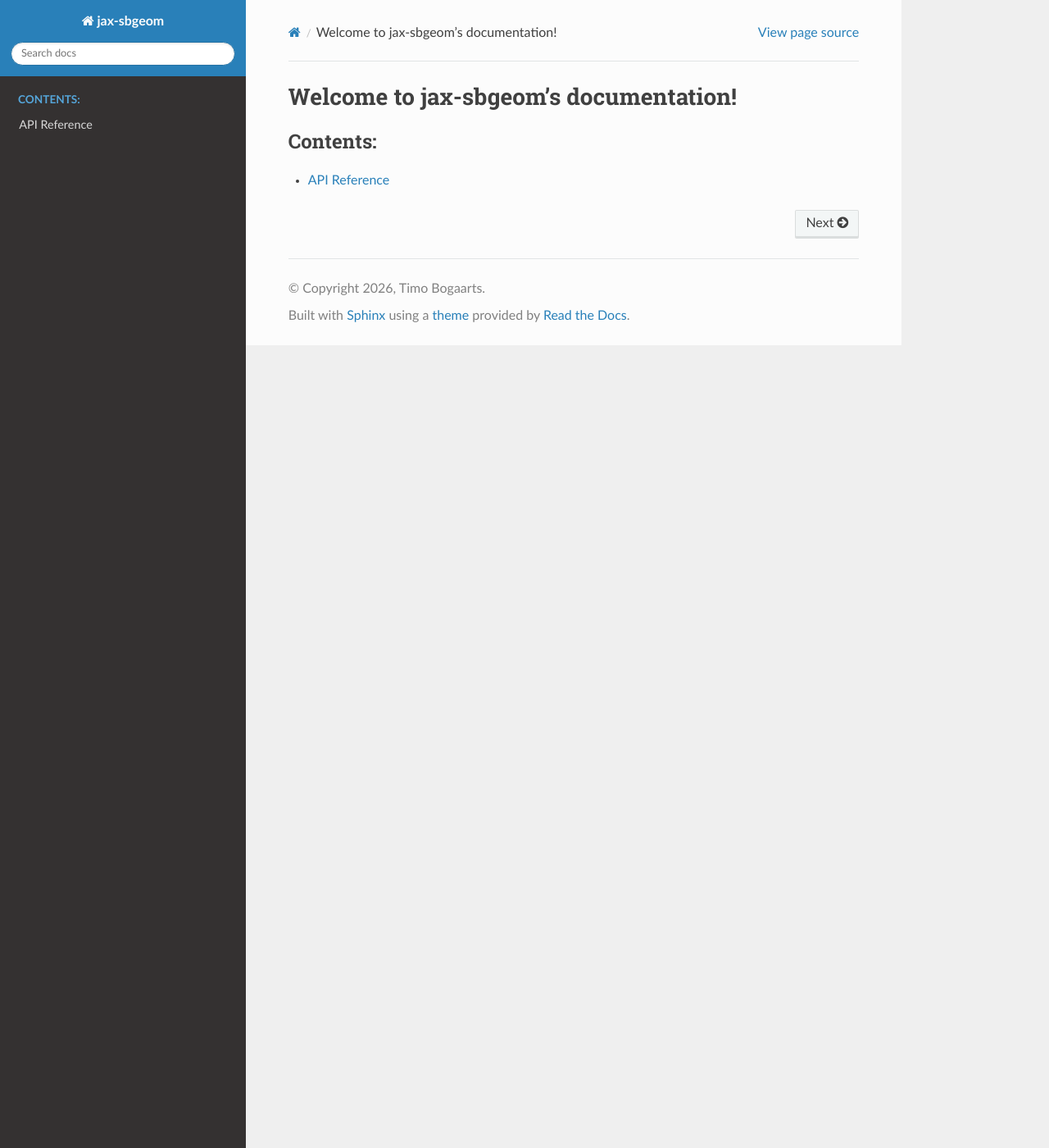
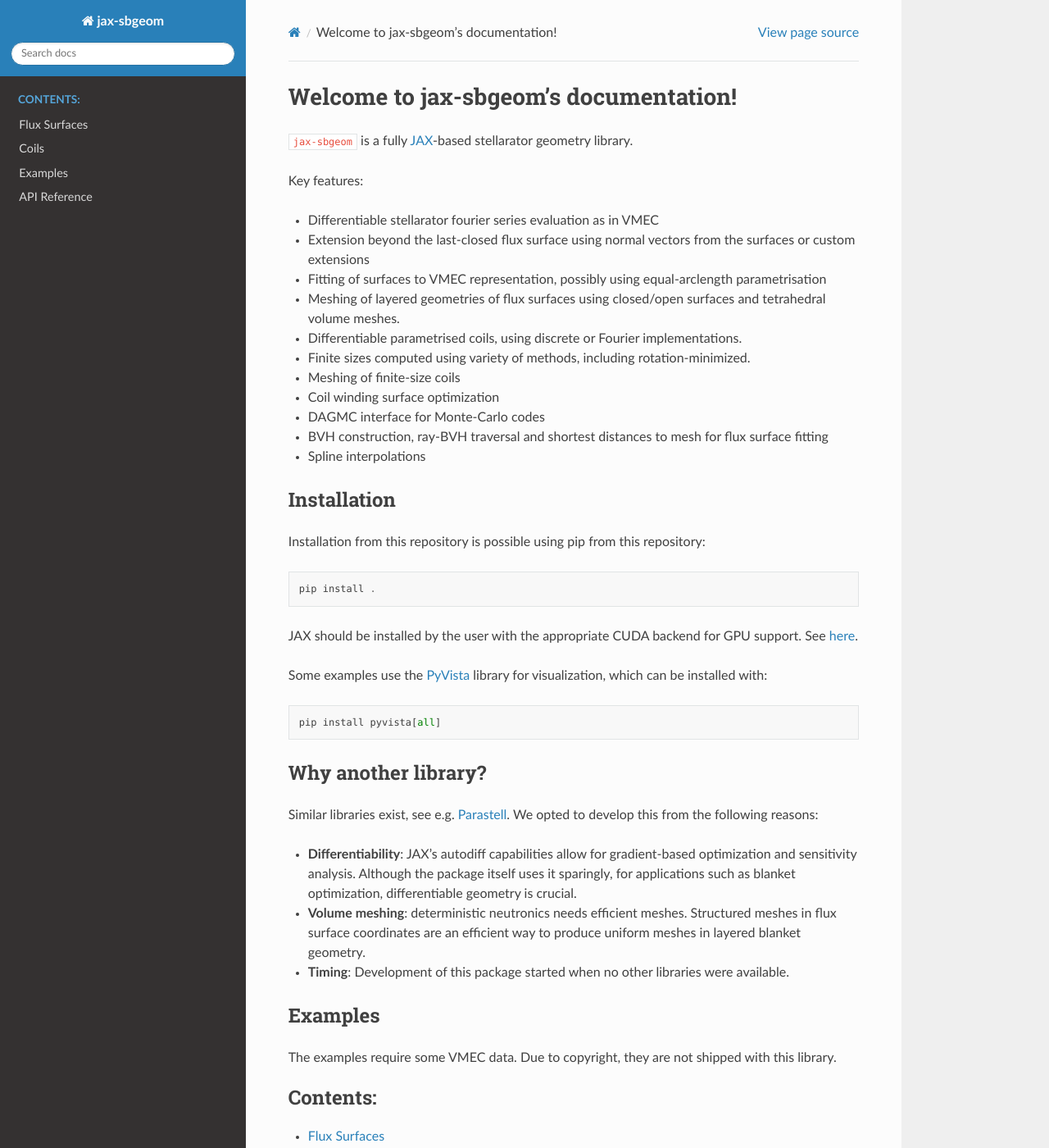
Before and after one commit to timobogaarts/jax-sbgeom, a Sphinx documentation site: the page built from docs/source/index.rst, in a window 1280 px wide and 1400 px high. Shown: the whole window at 82% size. Built offline with Sphinx 7.4.7 and the Read the Docs theme 3.1.0, drawn with Linux system fonts in a browser that asks for light colours.

```diff
--- a/docs/requirements.txt
+++ b/docs/requirements.txt
@@ -2,3 +2,4 @@
 sphinx-rtd-theme
 sphinx-autodoc-typehints
 sphinxcontrib-napoleon
+myst_nb
--- a/docs/source/conf.py
+++ b/docs/source/conf.py
@@ -19,6 +19,7 @@
 # https://www.sphinx-doc.org/en/master/usage/configuration.html#general-configuration
 
 extensions = [
+    "myst_nb",
     "sphinx.ext.autodoc",
     "sphinx.ext.napoleon",
     "sphinx.ext.viewcode",
@@ -48,3 +49,6 @@
 
 typehints_use_signature = True # show typehints in the function signature.
 add_module_names = False # removes the long jax_sbgeom.module.name from the docs.
+
+nb_execution_mode = "cache"
+nb_execution_cache_path = ".jupyter_cache"
--- a/docs/source/index.rst
+++ b/docs/source/index.rst
@@ -6,8 +6,58 @@
 Welcome to jax-sbgeom's documentation!
 ======================================
 
+:code:`jax-sbgeom` is a fully `JAX <https://github.com/jax-ml/jax>`_-based stellarator geometry library.
+
+Key features:
+
+- Differentiable stellarator fourier series evaluation as in VMEC
+- Extension beyond the last-closed flux surface using normal vectors from the surfaces or custom extensions
+- Fitting of surfaces to VMEC representation, possibly using equal-arclength parametrisation
+- Meshing of layered geometries of flux surfaces using closed/open surfaces and tetrahedral volume meshes.
+- Differentiable parametrised coils, using discrete or Fourier implementations.
+- Finite sizes computed using variety of methods, including rotation-minimized.
+- Meshing of finite-size coils
+- Coil winding surface optimization
+- DAGMC interface for Monte-Carlo codes
+- BVH construction, ray-BVH traversal and shortest distances to mesh for flux surface fitting
+- Spline interpolations
+
+Installation
+----------------
+
+Installation from this repository is possible using pip from this repository:
+
+.. code::
+
+   pip install .
+
+JAX should be installed by the user with the appropriate CUDA backend for GPU support. See `here <https://docs.jax.dev/en/latest/installation.html>`_.
+
+Some examples use the `PyVista <https://pyvista.org/>`_ library for visualization, which can be installed with:
+
+.. code::
+
+   pip install pyvista[all]
+
+
+Why another library?
+-----------------------
+Similar libraries exist, see e.g. `Parastell <https://github.com/svalinn/parastell>`_. We opted to develop this from the following reasons:
+
+- **Differentiability**: JAX's autodiff capabilities allow for gradient-based optimization and sensitivity analysis. Although the package itself uses it sparingly, for applications such as blanket optimization, differentiable geometry is crucial.
+- **Volume meshing**: deterministic neutronics needs efficient meshes. Structured meshes in flux surface coordinates are an efficient way to produce uniform meshes in layered blanket geometry.
+- **Timing**: Development of this package started when no other libraries were available.
+
+
+Examples
+-----------
+The examples require some VMEC data. Due to copyright, they are not shipped with this library.
+
 .. toctree::
    :maxdepth: 1
    :caption: Contents:
 
+   flux_surfaces.rst
+   coils.rst
+   examples.rst
    api_reference.rst
--- a/pyproject.toml
+++ b/pyproject.toml
@@ -5,7 +5,7 @@
 [project]
 name = "jax-sbgeom"
 version = "0.1.0"
-description = "A JAX-based package for stellarator geometric operations"
+description = "A JAX-based package for differentiable stellarator geometry"
 readme = "README.md"
 requires-python = ">=3.8"
 license = {text = "MIT"}
```
Also changed, not shown: docs/source/coils.rst (added, +31 -0 lines), docs/source/examples.rst (added, +9 -0 lines), docs/source/flux_surfaces.rst (added, +71 -0 lines), docs/source/notebooks/example_1_flux_surfaces.ipynb (added).
